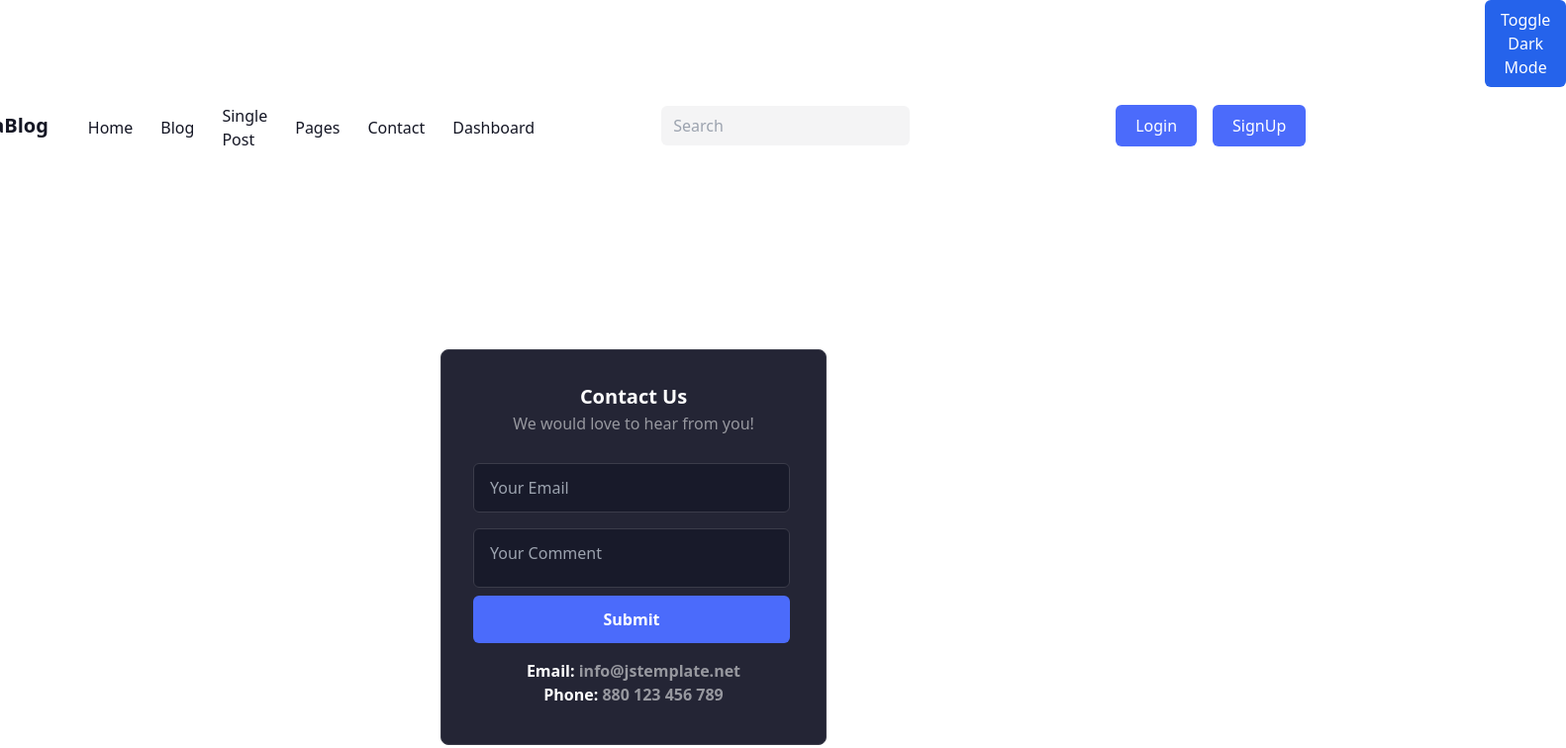
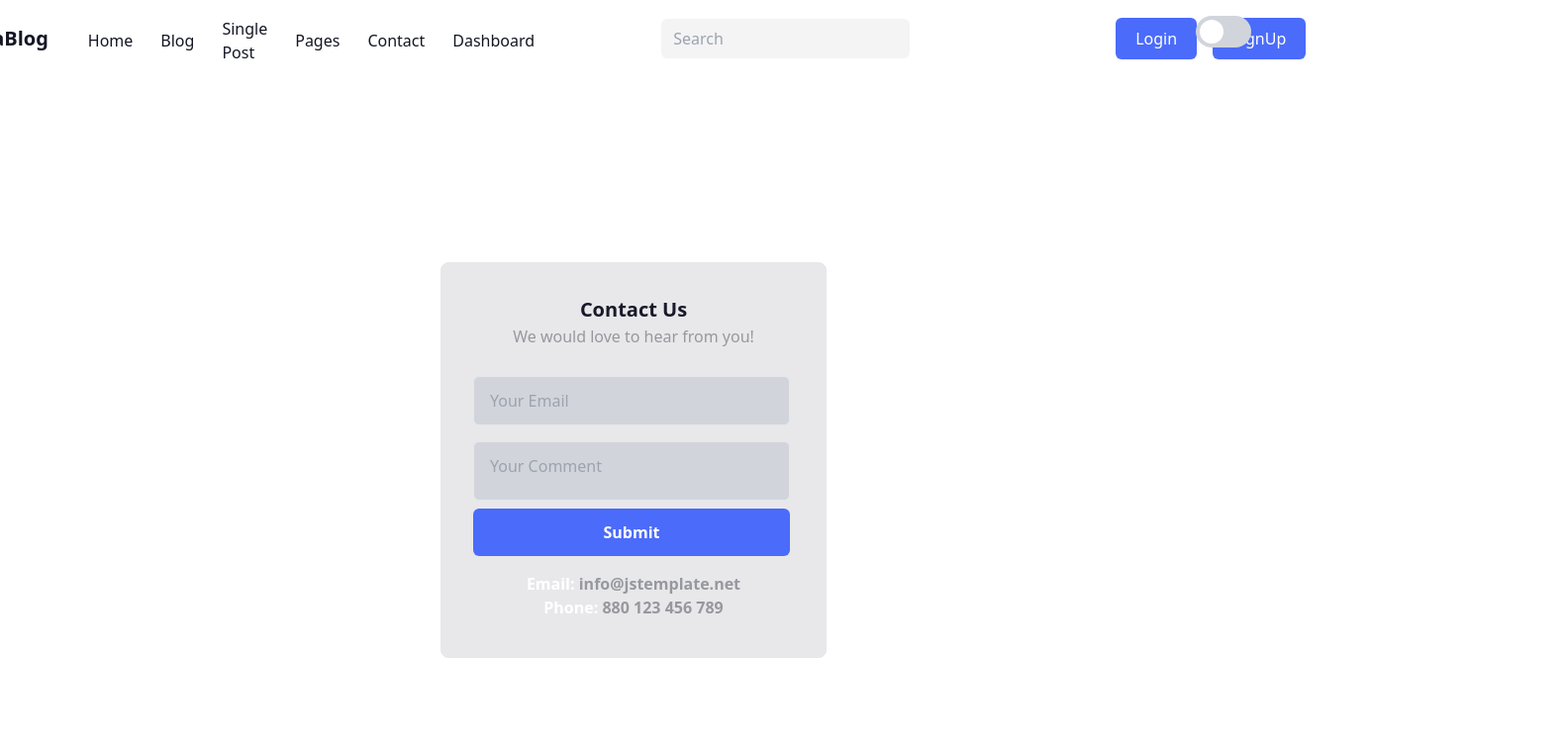
Before and after one commit to Hashim123132/METABLOG-CLONE, a React (Vite) app: page /Contact in a window 1280 px wide. Shown: the top 756 px of the page at 99% size, 1582 px wide, since content can reach past the window. Built offline with nearby package versions, Linux system fonts and the light colour scheme.

Commit message:
routes transition is smooth, darkmode btn changed

```diff
--- a/package.json
+++ b/package.json
@@ -17,7 +17,8 @@
     "jwt-decode": "^4.0.0",
     "react": "^18.3.1",
     "react-dom": "^18.3.1",
-    "react-router-dom": "^6.26.2"
+    "react-router-dom": "^6.26.2",
+    "react-transition-group": "^4.4.5"
   },
   "devDependencies": {
     "@eslint/js": "^9.9.0",
--- a/src/App.jsx
+++ b/src/App.jsx
@@ -1,7 +1,9 @@
 import React from 'react';
 import './App.css';
-import { BrowserRouter, Routes, Route, Navigate } from 'react-router-dom'; // Import Navigate
+import { BrowserRouter, Routes, Route, useLocation } from 'react-router-dom'; // Import useLocation
+import { CSSTransition, TransitionGroup } from 'react-transition-group'; // Import transition group
 import Dashboard from './PAGES/Dashboard';
+import { useEffect } from 'react';
 
 // PAGES
 import Home from './PAGES/Home';
@@ -12,33 +14,35 @@ import SinglePost from './PAGES/SinglePost';
 import Navbar from './PAGES/Navbar';
 import Login from './PAGES/Login';
 import Signup from './PAGES/Signup';
-import AlertState from '../src/Context/Alert/AlertState';
+import AlertState from './Context/Alert/AlertState';
 import Alert from './PAGES/Alert';
 import Darkmode from './PAGES/darkmode';
 import AuthorBio from './PAGES/AuthorBio';
 
 // Import ProtectedRoute for protected routes
-import ProtectedRoute from './PAGES/ProtectedRoute'; // Add this import
+import ProtectedRoute from './PAGES/ProtectedRoute';
 
-function App() {
+// A separate component to handle route transitions
+const RouteTransitions = () => {
+  const location = useLocation(); // useLocation hook to track route changes
+
+  // Scroll to top on route change
+  useEffect(() => {
+    window.scrollTo(0, 0); // Scroll to the top of the page
+  }, [location]); // Dependency on location to trigger on route change
 
   return (
-    <AlertState>
-      <BrowserRouter>
-        <Darkmode />
-        <Navbar />
-        <Alert />
-        <main>
-          <Routes>
-
+    <TransitionGroup>
+      <CSSTransition
+        key={location.key} // Ensure unique transition key for each route change
+        timeout={500} // Duration of transition
+        classNames="parallax" // Use the class names for the CSS transition
+      >
+        <Routes location={location}>
           <Route index element={<Home />} />
-
           <Route path='/SinglePost' element={<SinglePost />} />
-
           <Route path='/blog/:id' element={<BlogDetail />} />
-
           <Route path="/author/:authorName" element={<AuthorBio />} />
-
           <Route path='/Pages' element={<Pages />} />
           <Route path='/Contact' element={<Contact />} />
 
@@ -55,6 +59,29 @@ function App() {
           <Route path='/Login' element={<Login />} />
           <Route path='/Signup' element={<Signup />} />
         </Routes>
+      </CSSTransition>
+    </TransitionGroup>
+  );
+};
+
+/*************  ✨ Codeium Command ⭐  *************/
+/**
+ * The main application component, which wraps the entire app in an
+ * AlertState provider, a BrowserRouter, a Darkmode toggle, a Navbar, an
+ * Alert component, and a main element containing the RouteTransitions
+ * component.
+ *
+ * @return {React.ReactElement} The rendered app component.
+ */
+/******  b6a7c265-07f1-42b9-b70d-3ffcec66fa1a  *******/function App() {
+  return (
+    <AlertState>
+      <BrowserRouter>
+        <Darkmode />
+        <Navbar />
+        <Alert />
+        <main>
+          <RouteTransitions />
         </main>
       </BrowserRouter>
     </AlertState>
--- a/src/PAGES/Contact.jsx
+++ b/src/PAGES/Contact.jsx
@@ -39,17 +39,17 @@ const Contact = () => {
   return (
     <form onSubmit={handleSubmit} >
 
-        <div className='flex justify-center items-center h-screen'>
-          <div className='bg-[#242535] rounded-lg p-[32px] w-[390px] h-[400px] border border-solid border-[#3B3C4A]'>
+        <div className='flex justify-center items-center h-screen '>
+          <div className=' rounded-lg p-[32px] w-[390px] h-[400px] bg-custom-gray-3 border border-solid text-custom-dark  dark:text-white dark:bg-custom-dark2 dark:border-custom-dark2 dark:border-solid dark:border'>
             <div className='flex flex-col justify-center items-center'>
-              <h1 className='font-semibold text-white text-[20px]'>Contact Us</h1>
+              <h1 className='font-semibold  text-[20px]'>Contact Us</h1>
               <p className='font-[#97989F] font-normal text-[#97989F] '>We would love to hear from you!</p>
             </div>
             <div>
 
-            <input type="email" placeholder='Your Email' name='email'  onChange={onChange}     className='rounded-md border-solid border border-[#3B3C4A] text-[#97989F] bg-[#181A2A] block py-[12px] px-[16px] w-[320px] mt-7' />
+            <input type="email" placeholder='Your Email' name='email'  onChange={onChange}     className='  rounded-md bg-gray-300 dark:border-solid dark:border dark:border-[#3B3C4A] text-[#97989F] dark:bg-[#181A2A] block py-[12px] px-[16px] w-[320px] mt-7  border border-solid ' />
 
-            <textarea placeholder='Your Comment' name='comment'   onChange={onChange} className='rounded-md border-solid border border-[#3B3C4A] text-[#97989F] bg-[#181A2A] block py-[12px] px-[16px] w-[320px] mt-4 h-[60px] resize-none'></textarea>
+            <textarea placeholder='Your Comment' name='comment'   onChange={onChange} className='rounded-md border-solid border bg-gray-300 dark:border-[#3B3C4A] dark:text-[#97989F] dark:bg-[#181A2A] block py-[12px] px-[16px] w-[320px] mt-4 h-[60px] resize-none'></textarea>
 
             <button className='rounded-md p-2 text-white font-semibold bg-[#4B6BFB] py-[12px] px-[16px] w-[320px] mt-2 transition-opacity duration-300 hover:opacity-80'>Submit</button>
             </div>
--- a/src/PAGES/Home.jsx
+++ b/src/PAGES/Home.jsx
@@ -1,4 +1,5 @@
-import React, { useState } from 'react'
+import React, { useState } from 'react';
+import { Link } from 'react-router-dom';
 import Blog from './Blog';
 import blogs from './blogData';
 
@@ -17,18 +18,27 @@ const Home = () => {
       {/* Image Section */}
       <div className='relative'>
         <img
-          className='xsm: h-[239px] w-[400px] object-cover ml-[15px] rounded-lg mt-8 lg:h-[550px] lg:w-[1216px] lg:mx-auto'
+          className='xsm:h-[239px] w-[400px] object-cover ml-[15px] rounded-lg mt-8 lg:h-[550px] lg:w-[1216px] lg:mx-auto'
           src="/IMAGES/0ba138a3797a763d4510333166532abb.jpeg"
-          alt=""
+          alt="Hero"
         />
+
         {/* Blog Post Description */}
-        <div className='xsm: dark:bg-custom-dark dark:text-white dark:border-solid dark:border-[#242535] absolute inset-72 left-[10px] bg-white h-[139px] -mt-[90px] ml-[50px] xsm:w-[310px] p-5 rounded-xl flex flex-col items-center border-solid border border-[#E8E8EA] lg:left-[300px] lg:h-[285px] lg:mt-10 lg:w-[598px] lg:p-10'>
+        <div className='xsm:dark:bg-custom-dark dark:text-white dark:border-solid dark:border-[#242535] absolute inset-72 left-[10px] bg-white h-[139px] -mt-[90px] ml-[50px] xsm:w-[310px] p-5 rounded-xl flex flex-col items-center border-solid border border-[#E8E8EA] lg:left-[300px] lg:h-[285px] lg:mt-10 lg:w-[598px] lg:p-10'>
           <h2 className='xsm:text-white text-xs bg-[#4B6BFB] rounded-lg mr-auto p-1 mb-3 lg:text-base'>Technology</h2>
           <p className='xsm:font-semibold text-xs lg:text-3xl'>The Impact of Technology on the Workplace: How Technology is Changing</p>
           <div className='xsm:flex space-x-4 items-center pt-2 text-xs lg:mr-auto lg:pt-5 lg:text-base'>
-            <img className='w-[13px] -ml-[55px] rounded-full lg:w-10 lg:-ml-[5px]' src="./IMAGES/jasonfrancisco.jpeg" alt="" />
-            <p className=''>Jason Francisco</p>
-            <p className=''>August 20, 2022</p>
+
+            {/* Author Image Link */}
+            <Link to={`/author/${"jasonfrancisco".toLowerCase().replace(/\s/g, '')}`} className="flex items-center space-x-4">
+              <img
+                src="./IMAGES/jasonfrancisco.jpeg"
+                alt="Author's Profile"
+                className="w-16 h-16 rounded-full"
+              />
+            <p>Jason Francisco</p>
+            </Link>
+            <p>August 20, 2022</p>
           </div>
         </div>
       </div>
@@ -62,7 +72,6 @@ const Home = () => {
       </div>
 
       {/* Load More Button */}
-
       {displayCount < blogs.length && (
         <div className="flex justify-center mt-10">
           <button
@@ -158,6 +167,6 @@ const Home = () => {
       </div>
     </div>
   );
-}
+};
 
 export default Home;
--- a/src/PAGES/darkmode.jsx
+++ b/src/PAGES/darkmode.jsx
@@ -1,6 +1,4 @@
-import React from 'react'
-import { useEffect, useState } from 'react';
-
+import React, { useEffect, useState } from 'react';
 
 const darkmode = () => {
   const [darkMode, setDarkMode] = useState(false);
@@ -18,8 +16,8 @@ const darkmode = () => {
 
   // Toggle dark mode on click
   const toggleDarkMode = () => {
-    setDarkMode(!darkMode);
     const newMode = !darkMode;
+    setDarkMode(newMode);
     localStorage.setItem('darkMode', newMode); // Save the preference
     if (newMode) {
       document.documentElement.classList.add('dark');
@@ -29,13 +27,19 @@ const darkmode = () => {
   };
 
   return (
-    <>
-          <button onClick={toggleDarkMode} className="bg-blue-600 text-white p-2 rounded-md cursor-pointer ml-[1500px]    px-4 py-2  transition-opacity duration-300 ease-in-out hover:opacity-75  ;">
-          Toggle Dark Mode
-        </button>
+    <div className="absolute top-4 right-4 z-10">
+      {/* Toggle container */}
+      <div
+        onClick={toggleDarkMode}
+        className={`flex items-center cursor-pointer w-14 h-8 rounded-full p-1 transition-all duration-300 ease-in-out ${darkMode ? 'bg-blue-600' : 'bg-gray-300'}`}
+      >
+        {/* Knob */}
+        <div
+          className={`bg-white w-6 h-6 rounded-full transition-transform duration-300 ease-in-out ${darkMode ? 'transform translate-x-6' : ''}`}
+        ></div>
+      </div>
+    </div>
+  );
+};
 
-  </>
-  )
-}
-
-export default darkmode
+export default darkmode;
--- a/src/index.css
+++ b/src/index.css
@@ -8,6 +8,28 @@
 }
 *{
   @apply transition-colors duration-100
+}
+/* Parallax Transition */
+.parallax-enter {
+  transform: translateY(50px);
+  opacity: 0;
+}
+
+.parallax-enter-active {
+  transform: translateY(0);
+  opacity: 1;
+  transition: transform 500ms ease, opacity 500ms ease;
+}
+
+.parallax-exit {
+  transform: translateY(0);
+  opacity: 1;
+}
+
+.parallax-exit-active {
+  transform: translateY(-50px);
+  opacity: 0;
+  transition: transform 500ms ease, opacity 500ms ease;
 }
 
 
```
Also changed, not shown: vite.config.js.timestamp-1732021267001-79d66494923a1.mjs (added, +10 -0 lines), 1 other file (tests, documents, lock files or other folders). Lines whose indentation alone changed are shown as unchanged.
